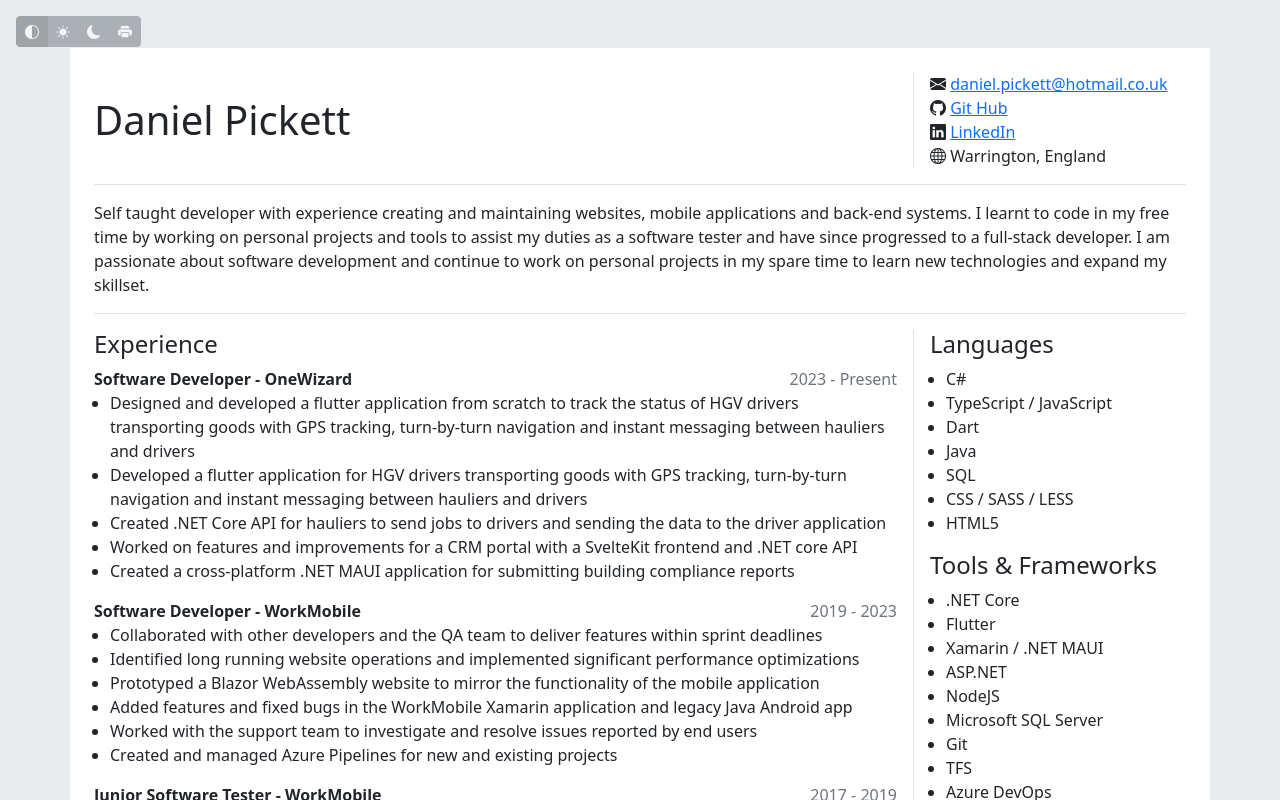
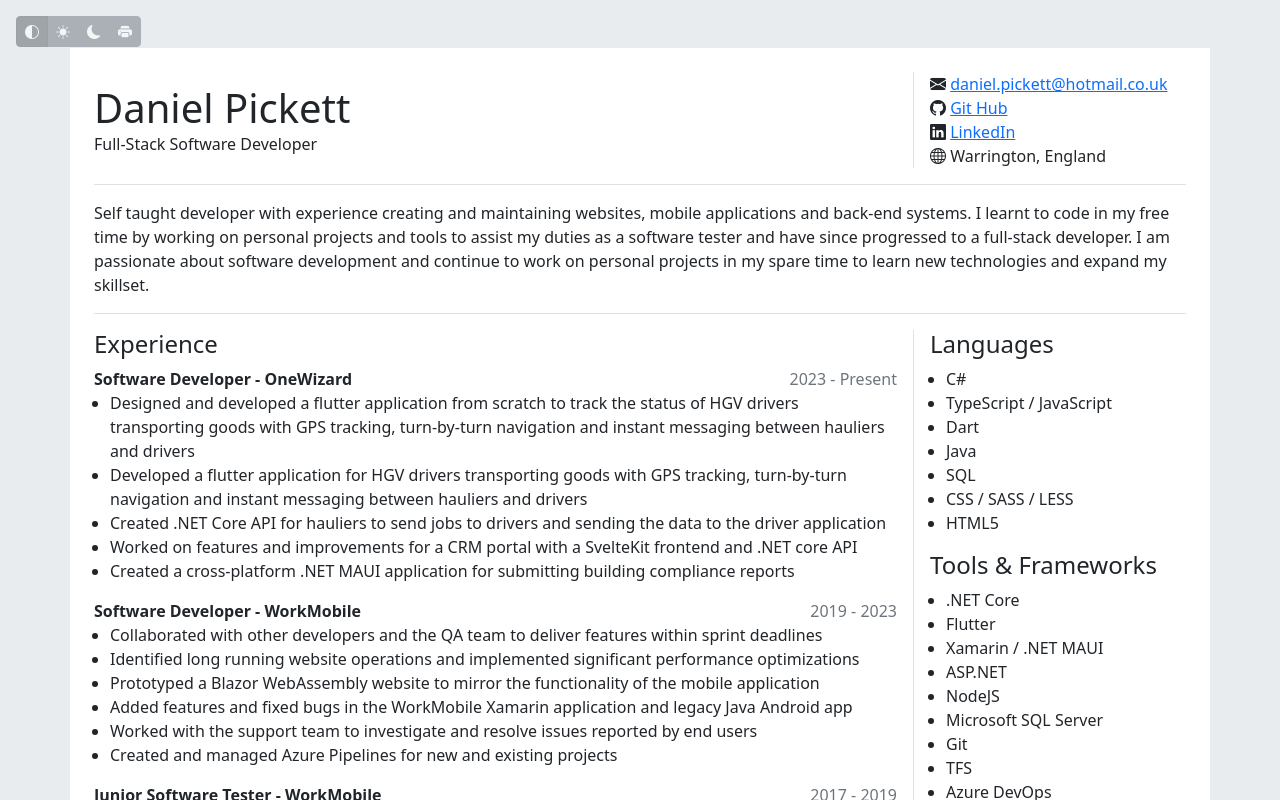
Before and after one commit to dan3988/cv, a SvelteKit app: page / in a window 1280 px wide. Shown: the top 800 px of the page. Built offline with nearby package versions, Linux system fonts and the light colour scheme.

Commit message:
Added proffession property and page title

```diff
--- a/src/lib/data.json
+++ b/src/lib/data.json
@@ -1,6 +1,7 @@
 {
 	"$schema": "./data.schema.json",
 	"name": "Daniel Pickett",
+	"profession": "Full-Stack Software Developer",
 	"email": "daniel.pickett@hotmail.co.uk",
 	"location": "Warrington, England",
 	"summary": "Self taught developer with experience creating and maintaining websites, mobile applications and back-end systems. I learnt to code in my free time by working on personal projects and tools to assist my duties as a software tester and have since progressed to a full-stack developer. I am passionate about software development and continue to work on personal projects in my spare time to learn new technologies and expand my skillset.",
--- a/src/lib/data.schema.json
+++ b/src/lib/data.schema.json
@@ -10,6 +10,9 @@
 	],
 	"properties": {
 		"name": {
+			"type": "string"
+		},
+		"profession": {
 			"type": "string"
 		},
 		"email": {
--- a/src/routes/+page.svelte
+++ b/src/routes/+page.svelte
@@ -5,8 +5,11 @@
 	import { browser } from "$app/environment";
 
 	const { preference } = theme;
-	const { name, email, location, socials, summary, experience, skills } = data;
+	const { name, profession, email, location, socials, summary, experience, skills } = data;
 </script>
+<svelte:head>
+	<title>{profession ? `${name} | ${profession}` : name}</title>
+</svelte:head>
 {#if browser}
 	<div class="actions btn-group">
 		<button class="btn btn-sm btn-secondary bi-circle-half" class:active={$preference === 'auto'} title="Auto" onclick={() => $preference = 'auto'}></button>
@@ -20,6 +23,9 @@
 		<div class="cv-group">
 			<div class="cv-box flex-col justify-content-center">
 				<h1 class="m-0">{name}</h1>
+				{#if profession}
+					<span>{profession}</span>
+				{/if}
 			</div>
 			<div class="cv-box">
 				{#if email}
```
